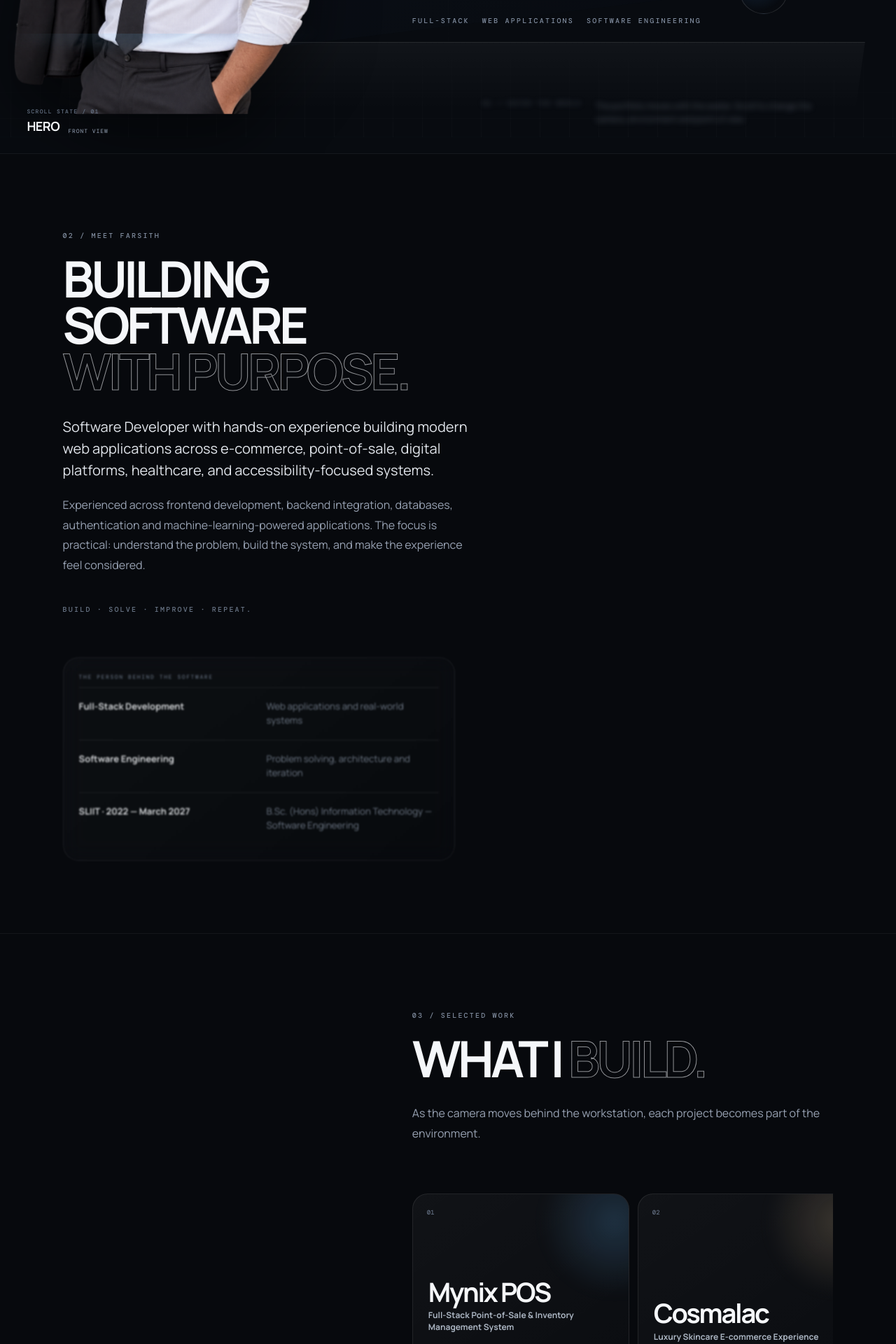
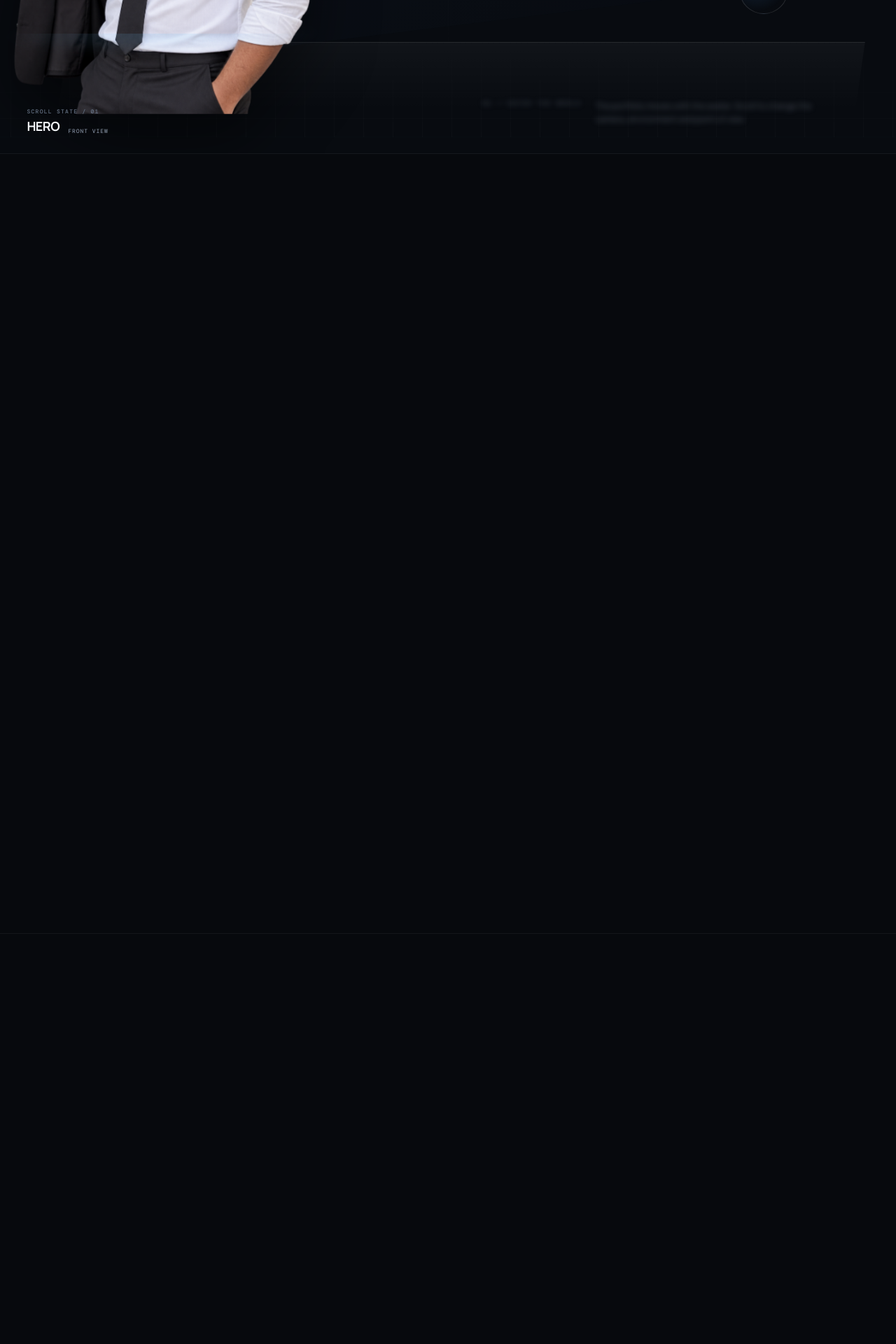
Before and after one commit to ff786/farsith-portfolio, a Next.js app: page / in a window 1280 px wide. Shown: the part 580-2500 px from the top of the page at 70% size. Built offline with nearby package versions, Linux system fonts and the light colour scheme.

Commit message:
Add scroll-driven chapter choreography

```diff
--- a/src/components/portfolio/chapters.tsx
+++ b/src/components/portfolio/chapters.tsx
@@ -1,26 +1,35 @@
-import { motion } from 'framer-motion';
+import { motion, useTransform, type MotionValue } from 'framer-motion';
 import { site, stack, projects } from '../../data/site';
 
-export function HeroChapter() {
-  return <section id="home" className="journey-chapter hero-chapter"><div className="chapter-copy"><div className="eyebrow">COLOMBO · SRI LANKA / SOFTWARE DEVELOPER</div><h1>FARSITH<br /><em>FAWZER</em></h1><p>Building ideas into <strong>real-world software.</strong></p><div className="hero-actions"><a className="btn primary" href="#projects">Explore My Work <span>↘</span></a><a className="btn ghost" href={`mailto:${site.email}`}>Let’s Connect <span>↗</span></a></div><div className="hero-meta"><span>FULL-STACK</span><span>WEB APPLICATIONS</span><span>SOFTWARE ENGINEERING</span></div></div><div className="chapter-note"><span>01 / ENTER THE WORLD</span><p>The portfolio moves with the avatar. Scroll to change the camera, environment and point of view.</p></div></section>;
+type ChapterProps = { progress: MotionValue<number> };
+
+function ChapterReveal({ progress, center, children }: { progress: MotionValue<number>; center: number; children: React.ReactNode }) {
+  const opacity = useTransform(progress, [Math.max(0, center - 0.095), center - 0.035, center + 0.07], [0, 1, 0.86]);
+  const y = useTransform(progress, [Math.max(0, center - 0.095), center - 0.035, center + 0.07], [34, 0, -12]);
+  const blur = useTransform(progress, [Math.max(0, center - 0.095), center - 0.035, center + 0.07], ['7px', '0px', '1px']);
+  return <motion.div className="chapter-reveal" style={{ opacity, y, filter: blur }}>{children}</motion.div>;
 }
 
-export function AboutChapter() {
-  return <section id="about" className="journey-chapter about-chapter"><div className="chapter-copy"><div className="section-kicker">02 / MEET FARSITH</div><h2>BUILDING SOFTWARE<br /><span>WITH PURPOSE.</span></h2><p className="lead">Software Developer with hands-on experience building modern web applications across e-commerce, point-of-sale, digital platforms, healthcare, and accessibility-focused systems.</p><p>Experienced across frontend development, backend integration, databases, authentication and machine-learning-powered applications. The focus is practical: understand the problem, build the system, and make the experience feel considered.</p><div className="signature">BUILD · SOLVE · IMPROVE · REPEAT.</div></div><div className="chapter-card about-facts"><span>THE PERSON BEHIND THE SOFTWARE</span><div><b>Full-Stack Development</b><small>Web applications and real-world systems</small></div><div><b>Software Engineering</b><small>Problem solving, architecture and iteration</small></div><div><b>SLIIT · 2022 — March 2027</b><small>B.Sc. (Hons) Information Technology — Software Engineering</small></div></div></section>;
+export function HeroChapter({ progress }: ChapterProps) {
+  return <section id="home" className="journey-chapter hero-chapter"><ChapterReveal progress={progress} center={0.055}><div className="chapter-copy"><div className="eyebrow">COLOMBO · SRI LANKA / SOFTWARE DEVELOPER</div><h1>FARSITH<br /><em>FAWZER</em></h1><p>Building ideas into <strong>real-world software.</strong></p><div className="hero-actions"><a className="btn primary" href="#projects">Explore My Work <span>↘</span></a><a className="btn ghost" href={`mailto:${site.email}`}>Let’s Connect <span>↗</span></a></div><div className="hero-meta"><span>FULL-STACK</span><span>WEB APPLICATIONS</span><span>SOFTWARE ENGINEERING</span></div></div></ChapterReveal><div className="chapter-note"><span>01 / ENTER THE WORLD</span><p>The portfolio moves with the avatar. Scroll to change the camera, environment and point of view.</p></div></section>;
 }
 
-export function ProjectsChapter() {
-  return <section id="projects" className="journey-chapter projects-chapter"><div className="chapter-copy"><div className="section-kicker">03 / SELECTED WORK</div><h2>WHAT I <em>BUILD.</em></h2><p>As the camera moves behind the workstation, each project becomes part of the environment.</p></div><div className="project-rail">{projects.map((project) => <article key={project.id} className={`journey-project journey-project-${project.tone}`}><span>{project.id}</span><h3>{project.title}</h3><h4>{project.subtitle}</h4><p>{project.description}</p><small>{project.tech}</small><a href="#contact">Discuss this build ↗</a></article>)}</div></section>;
+export function AboutChapter({ progress }: ChapterProps) {
+  return <section id="about" className="journey-chapter about-chapter"><ChapterReveal progress={progress} center={0.225}><div className="chapter-copy"><div className="section-kicker">02 / MEET FARSITH</div><h2>BUILDING SOFTWARE<br /><span>WITH PURPOSE.</span></h2><p className="lead">Software Developer with hands-on experience building modern web applications across e-commerce, point-of-sale, digital platforms, healthcare, and accessibility-focused systems.</p><p>Experienced across frontend development, backend integration, databases, authentication and machine-learning-powered applications. The focus is practical: understand the problem, build the system, and make the experience feel considered.</p><div className="signature">BUILD · SOLVE · IMPROVE · REPEAT.</div></div><div className="chapter-card about-facts"><span>THE PERSON BEHIND THE SOFTWARE</span><div><b>Full-Stack Development</b><small>Web applications and real-world systems</small></div><div><b>Software Engineering</b><small>Problem solving, architecture and iteration</small></div><div><b>SLIIT · 2022 — March 2027</b><small>B.Sc. (Hons) Information Technology — Software Engineering</small></div></div></ChapterReveal></section>;
 }
 
-export function ToolkitChapter() {
-  return <section id="toolkit" className="journey-chapter toolkit-chapter"><div className="chapter-copy"><div className="section-kicker">04 / MY TOOLKIT</div><h2>THE TOOLS<br /><span>BEHIND THE WORK.</span></h2><p>A practical stack spanning interface design, application logic, data, infrastructure and applied machine learning.</p></div><div className="toolkit-orbit">{stack.map(([name, desc], index) => <motion.div key={name} className="orbit-tech" whileHover={{ y: -6, scale: 1.03 }}><span>{String(index + 1).padStart(2, '0')}</span><b>{name}</b><small>{desc}</small></motion.div>)}</div></section>;
+export function ProjectsChapter({ progress }: ChapterProps) {
+  return <section id="projects" className="journey-chapter projects-chapter"><ChapterReveal progress={progress} center={0.395}><div className="chapter-copy"><div className="section-kicker">03 / SELECTED WORK</div><h2>WHAT I <em>BUILD.</em></h2><p>As the camera moves behind the workstation, each project becomes part of the environment.</p></div><div className="project-rail">{projects.map((project) => <article key={project.id} className={`journey-project journey-project-${project.tone}`}><span>{project.id}</span><h3>{project.title}</h3><h4>{project.subtitle}</h4><p>{project.description}</p><small>{project.tech}</small><a href="#contact">Discuss this build ↗</a></article>)}</div></ChapterReveal></section>;
 }
 
-export function ExperienceChapter() {
-  return <section id="experience" className="journey-chapter experience-chapter"><div className="chapter-copy"><div className="section-kicker">05 / EXPERIENCE & JOURNEY</div><h2>FROM <em>SUPPORT</em><br />TO SOFTWARE.</h2><p>Professional experience shaped by structured troubleshooting, customer-facing problem solving, cross-functional collaboration and software engineering.</p></div><div className="experience-path"><div className="experience-node"><span>2020 — 2024</span><div><b>Dialog Axiata PLC</b><small>Customer Service Associate → Senior Customer Service Associate</small></div></div><div className="experience-node"><span>2024 — PRESENT</span><div><b>Sysco Labs Technologies</b><small>Analyst — L1 Operations Support</small></div></div><div className="experience-node"><span>NOW</span><div><b>Software Engineering</b><small>B.Sc. (Hons) IT — Software Engineering · SLIIT</small></div></div></div></section>;
+export function ToolkitChapter({ progress }: ChapterProps) {
+  return <section id="toolkit" className="journey-chapter toolkit-chapter"><ChapterReveal progress={progress} center={0.565}><div className="chapter-copy"><div className="section-kicker">04 / MY TOOLKIT</div><h2>THE TOOLS<br /><span>BEHIND THE WORK.</span></h2><p>A practical stack spanning interface design, application logic, data, infrastructure and applied machine learning.</p></div><div className="toolkit-orbit">{stack.map(([name, desc], index) => <motion.div key={name} className="orbit-tech" whileHover={{ y: -6, scale: 1.03 }}><span>{String(index + 1).padStart(2, '0')}</span><b>{name}</b><small>{desc}</small></motion.div>)}</div></ChapterReveal></section>;
 }
 
-export function ContactChapter() {
-  return <section id="contact" className="journey-chapter contact-chapter"><div className="chapter-copy"><div className="section-kicker">06 / LET’S BUILD SOMETHING</div><h2>HAVE AN IDEA,<br /><em>A PRODUCT, OR A PROBLEM<br />WORTH SOLVING?</em></h2><a className="contact-mail" href={`mailto:${site.email}`}>{site.email} <span>↗</span></a><div className="contact-links"><a href={site.linkedin} target="_blank" rel="noreferrer">LinkedIn ↗</a><a href={site.github} target="_blank" rel="noreferrer">GitHub ↗</a><a href={`mailto:${site.email}`}>Email ↗</a></div></div><div className="chapter-note contact-note"><span>THE JOURNEY ENDS HERE.</span><p>The next move is yours. Let’s build something meaningful.</p></div></section>;
+export function ExperienceChapter({ progress }: ChapterProps) {
+  return <section id="experience" className="journey-chapter experience-chapter"><ChapterReveal progress={progress} center={0.735}><div className="chapter-copy"><div className="section-kicker">05 / EXPERIENCE & JOURNEY</div><h2>FROM <em>SUPPORT</em><br />TO SOFTWARE.</h2><p>Professional experience shaped by structured troubleshooting, customer-facing problem solving, cross-functional collaboration and software engineering.</p></div><div className="experience-path"><div className="experience-node"><span>2020 — 2024</span><div><b>Dialog Axiata PLC</b><small>Customer Service Associate → Senior Customer Service Associate</small></div></div><div className="experience-node"><span>2024 — PRESENT</span><div><b>Sysco Labs Technologies</b><small>Analyst — L1 Operations Support</small></div></div><div className="experience-node"><span>NOW</span><div><b>Software Engineering</b><small>B.Sc. (Hons) IT — Software Engineering · SLIIT</small></div></div></div></ChapterReveal></section>;
 }
+
+export function ContactChapter({ progress }: ChapterProps) {
+  return <section id="contact" className="journey-chapter contact-chapter"><ChapterReveal progress={progress} center={0.92}><div className="chapter-copy"><div className="section-kicker">06 / LET’S BUILD SOMETHING</div><h2>HAVE AN IDEA,<br /><em>A PRODUCT, OR A PROBLEM<br />WORTH SOLVING?</em></h2><a className="contact-mail" href={`mailto:${site.email}`}>{site.email} <span>↗</span></a><div className="contact-links"><a href={site.linkedin} target="_blank" rel="noreferrer">LinkedIn ↗</a><a href={site.github} target="_blank" rel="noreferrer">GitHub ↗</a><a href={`mailto:${site.email}`}>Email ↗</a></div></div><div className="chapter-note contact-note"><span>THE JOURNEY ENDS HERE.</span><p>The next move is yours. Let’s build something meaningful.</p></div></ChapterReveal></section>;
+}
```
